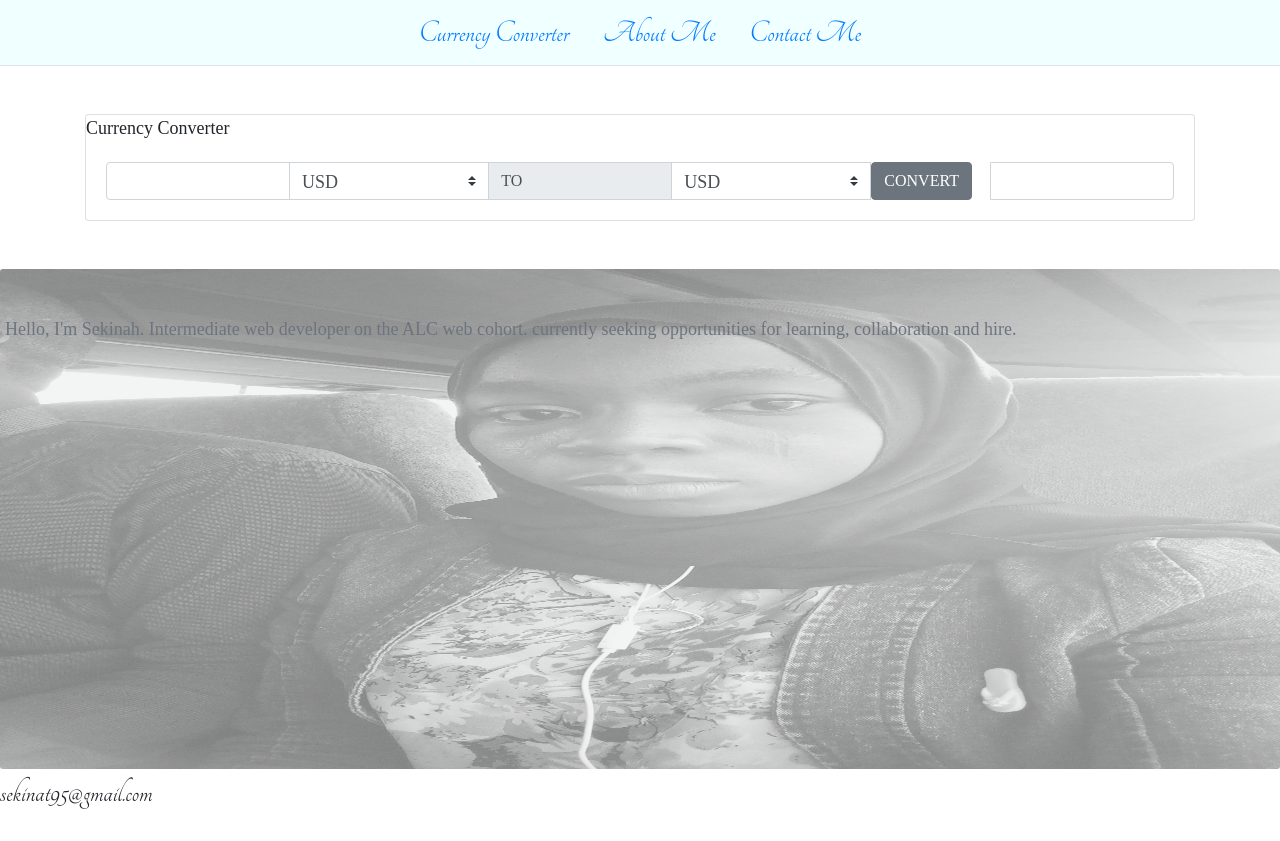
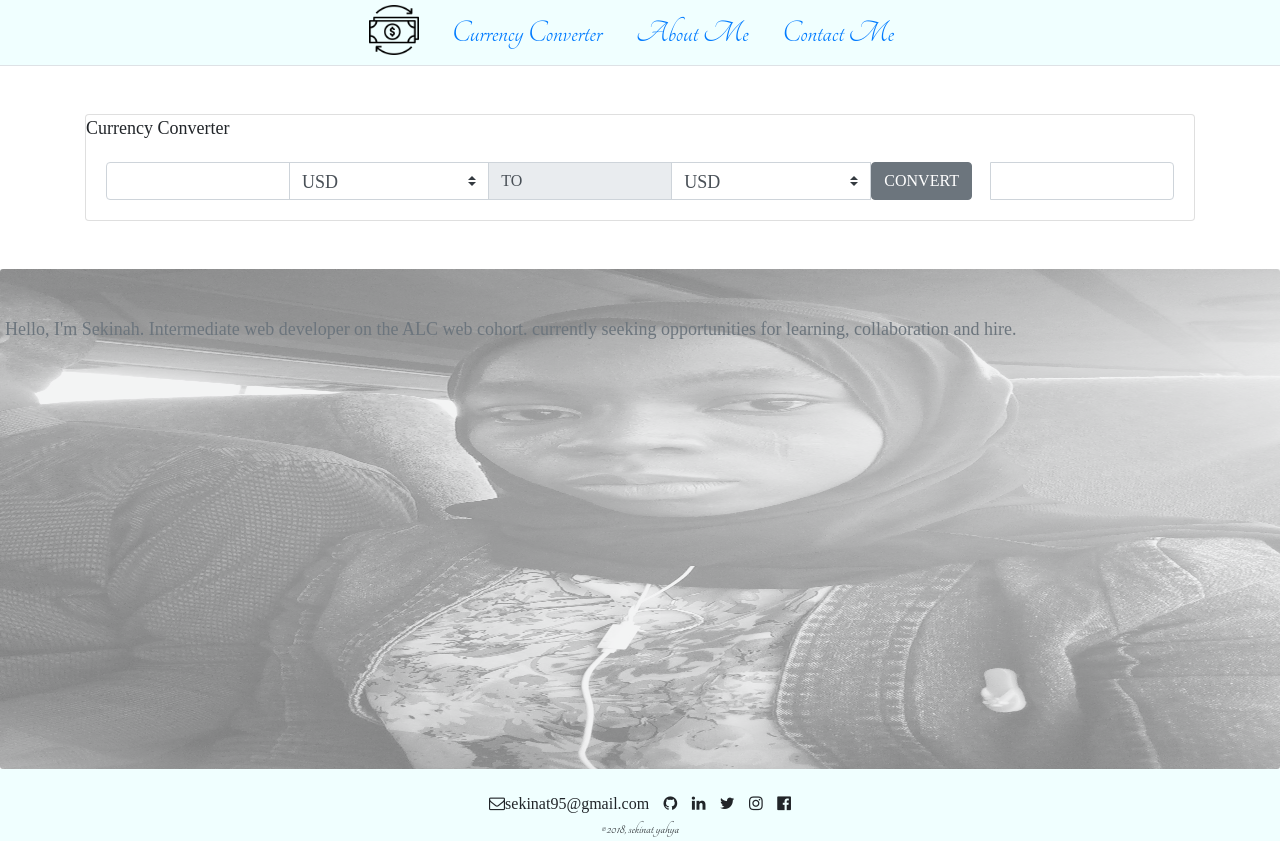
Before and after one commit to Sekinat95/Currency-Converter--ALC-, a plain HTML site: page index.html in a window 1280 px wide. Before the commit the page ends 817 px from the top, so only its background shows below. Drawn offline with nearby package versions, Linux system fonts and the light colour scheme.

Commit message:
second commit

```diff
--- a/index.html
+++ b/index.html
@@ -7,23 +7,27 @@
     <meta name="viewport" content="width=device-width, initial-scale=1">
     <link rel="stylesheet" href="https://maxcdn.bootstrapcdn.com/bootstrap/4.0.0/css/bootstrap.min.css" integrity="sha384-Gn5384xqQ1aoWXA+058RXPxPg6fy4IWvTNh0E263XmFcJlSAwiGgFAW/dAiS6JXm" crossorigin="anonymous">
     <link rel="stylesheet" href="https://fonts.googleapis.com/css?family=Tangerine">
+    <link rel="stylesheet" href="https://cdnjs.cloudflare.com/ajax/libs/font-awesome/4.7.0/css/font-awesome.min.css">
     <link rel="stylesheet" type="text/css" media="screen" href="main.css" />
 
 </head>
 <body>
         <ul class="nav nav-tabs justify-content-center ">
                 <li class="nav-item">
-                  <a class="nav-link " href="#">Currency Converter</a>
+                  <a id="logo" class="navbar-brand  " href="#"><img class="img-responsive img-fluid" src="imgs/currency.png" alt="logo" ></a>
                 </li>
                 <li class="nav-item">
-                  <a class="nav-link" href="#">About Me</a>
+                  <a class="nav-link " href="#app">Currency Converter</a>
                 </li>
                 <li class="nav-item">
-                  <a class="nav-link" href="#">Contact Me</a>
+                  <a class="nav-link" href="#about">About Me</a>
+                </li>
+                <li class="nav-item">
+                  <a class="nav-link" href="#contacts">Contact Me</a>
                 </li>
         </ul>
         <br>
-<section id="app" >
+<section id="app" name="app" >
         <div class="container">
                 <div class="card">
                     <div class="justify-content-center">Currency Converter</div>
@@ -50,7 +54,7 @@
             </div>
 </section>
 <br>
-<section id="about" class="" >
+<section id="about" name="about" >
   <div class="row">
       <div class=" col-md-12  bg-light text-muted">
           <img id="my-image" class="card-img" src="imgs/IMG_20180506_224521_813.jpg" alt="yahya_sekinat">
@@ -64,13 +68,20 @@
         </div>
   </div>
 </section>
-<section id="contacts">
-  <span class="fa fa-envelope">sekinat95@gmail.com</span>
-  <span class="fa fa-git"><a href="www.github.com/sekinat95"></a></span>
-  <span class="fa fa-linkedi"><a href="#"></a></span>
-  <span class="fa fa-twitter"><a href="www.twitter.com/s_akina_h"></a></span>
-  <span class="fa fa-instagram"><a href="www.instagram.com/s.akina"></a></span>
-  <span class="fa fa-facebook"><a href="#"></a></span>
+
+<section id="contacts" name="contacts" >
+  <br>
+  <div class=" text-center">
+      <i class="fa fa-envelope-o">sekinat95@gmail.com</i>&nbsp;&nbsp;&nbsp;&nbsp;&nbsp;
+      <i class="fa fa-github"><a href="www.github.com/sekinat95"></a></i>&nbsp;&nbsp;&nbsp;&nbsp;&nbsp;
+      <i class="fa fa-linkedin"><a href="linkedin.com/in/sekinat-oluwakunmi-yahya-15291812a"></a></i>&nbsp;&nbsp;&nbsp;&nbsp;&nbsp;
+      <i class="fa fa-twitter"><a href="https://twitter.com/s_akina_h"></a></i>&nbsp;&nbsp;&nbsp;&nbsp;&nbsp;
+      <i class="fa fa-instagram"><a href="https://www.instagram.com/s.akinah/"></a></i>&nbsp;&nbsp;&nbsp;&nbsp;&nbsp;
+      <i class="fa fa-facebook-official"><a href="https://web.facebook.com/kunmi.alabi.1"></a></i>
+</div>
+<div id="footer" class="text-center" >
+  &copy;2018, sekinat yahya
+</div>
 </section>
 
 <script src="main.js"></script>
--- a/main.css
+++ b/main.css
@@ -1,6 +1,12 @@
 body {
     font-family: 'Tangerine', serif;
     font-size: 2em;
+}
+#logo {
+max-width: 50px;
+max-height: 50px;
+float: left;
+position: relative;
 }
 .nav {
     background-color: azure;
@@ -15,3 +21,7 @@ body {
     opacity: 0.5;
     filter: alpha (opacity=50);
 }
+#contacts {
+    background-color: azure;
+    font-size: 16px;
+}
```
Also changed, not shown: imgs/currency.png (added).
